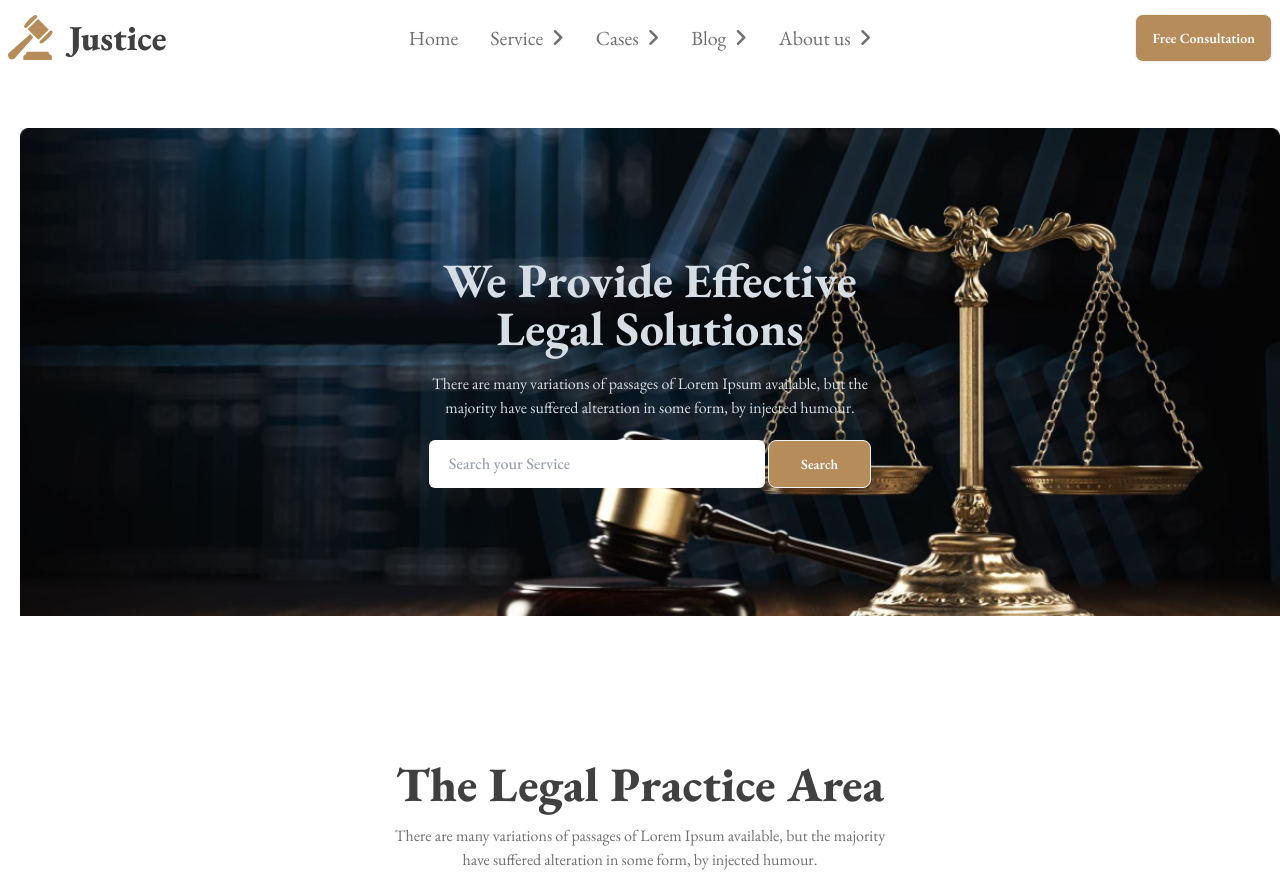
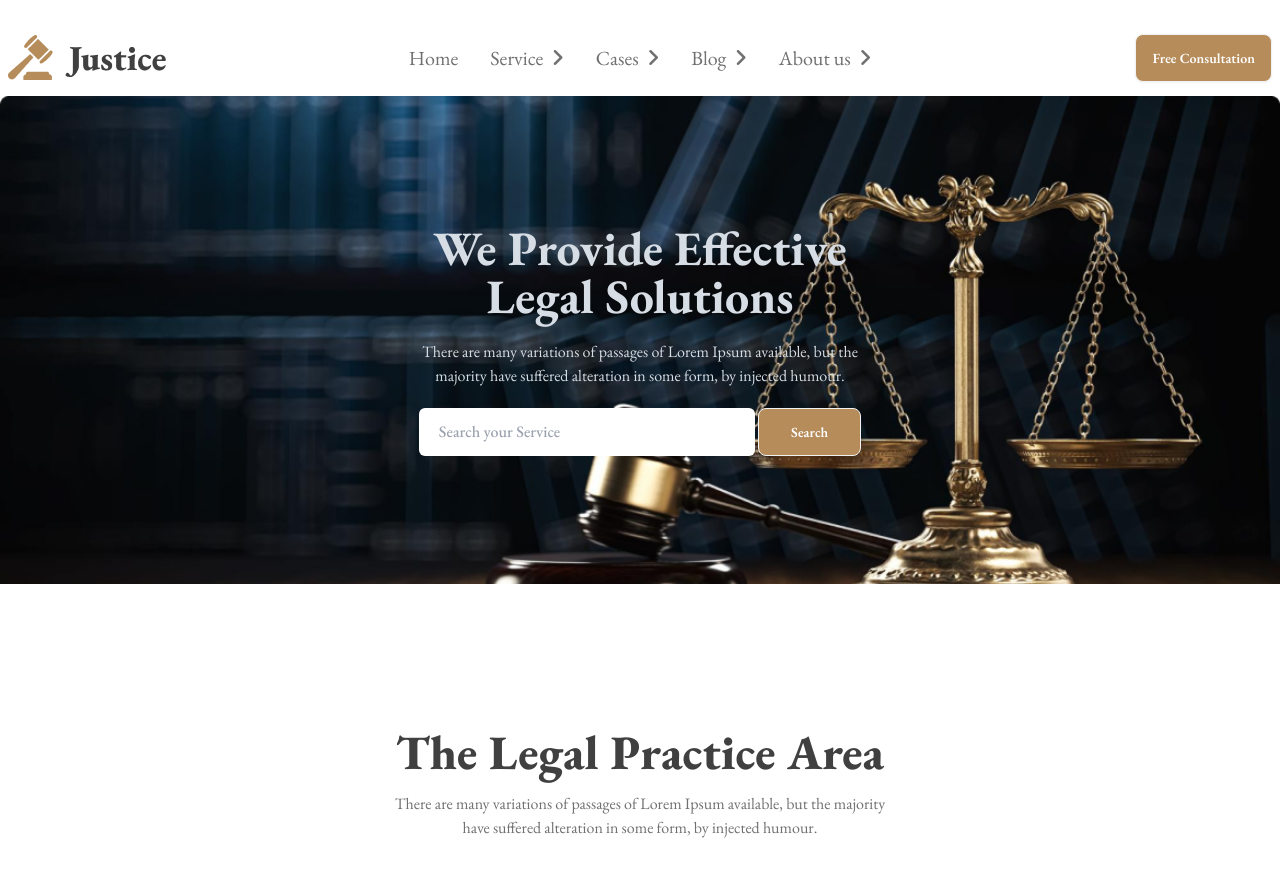
Before and after one commit to MD-SAZZAD-HOSSEN-272/legal-solution-daisyui, a plain HTML site: page index.html in a window 1280 px wide. Shown: the top 875 px of the page. Drawn offline with nearby package versions, Linux system fonts and the light colour scheme.

Commit message:
dont added position

```diff
--- a/index.html
+++ b/index.html
@@ -23,8 +23,8 @@
     </style>
 </head>
 <body class="font-EB-garamond">
-    <header class="max-w-screen-xl mx-auto relative">
-        <nav class="lg:mx-0 mx-5 mt-5 -top-5 fixed z-10 w-full">
+    <header class="max-w-screen-xl mx-auto">
+        <nav class="lg:mx-0 mx-5 mt-5 ">
             <div class="navbar bg-base-100">
                 <div class="navbar-start">
                   <div class="dropdown">
@@ -44,7 +44,7 @@
                     </div>
                     <ul
                       tabindex="0"
-                      class="menu menu-sm dropdown-content bg-base-100 rounded-box z-[1]  w-52 p-2 shadow text-xl text-[#707070]">
+                      class="menu menu-sm dropdown-content bg-base-100 rounded-box z-[1] mt-3 w-52 p-2 shadow text-xl text-[#707070]">
                       <li><a>Home</a></li>
                     <li><a>Service <i class="fa-solid fa-angle-right"></i></a></li>
                     <li><a>Cases <i class="fa-solid fa-angle-right"></i></a></li>
@@ -70,7 +70,7 @@
               </div>
         </nav>
         <div
-            class="bg-no-repeat bg-cover lg:py-28 lg:px-60 mt-32 ml-5"
+            class="bg-no-repeat bg-cover lg:py-28 lg:px-60"
             style="background-image: url(images/banner.png);"
             >
             <div class="hero-overlay bg-opacity-60"></div>
```
